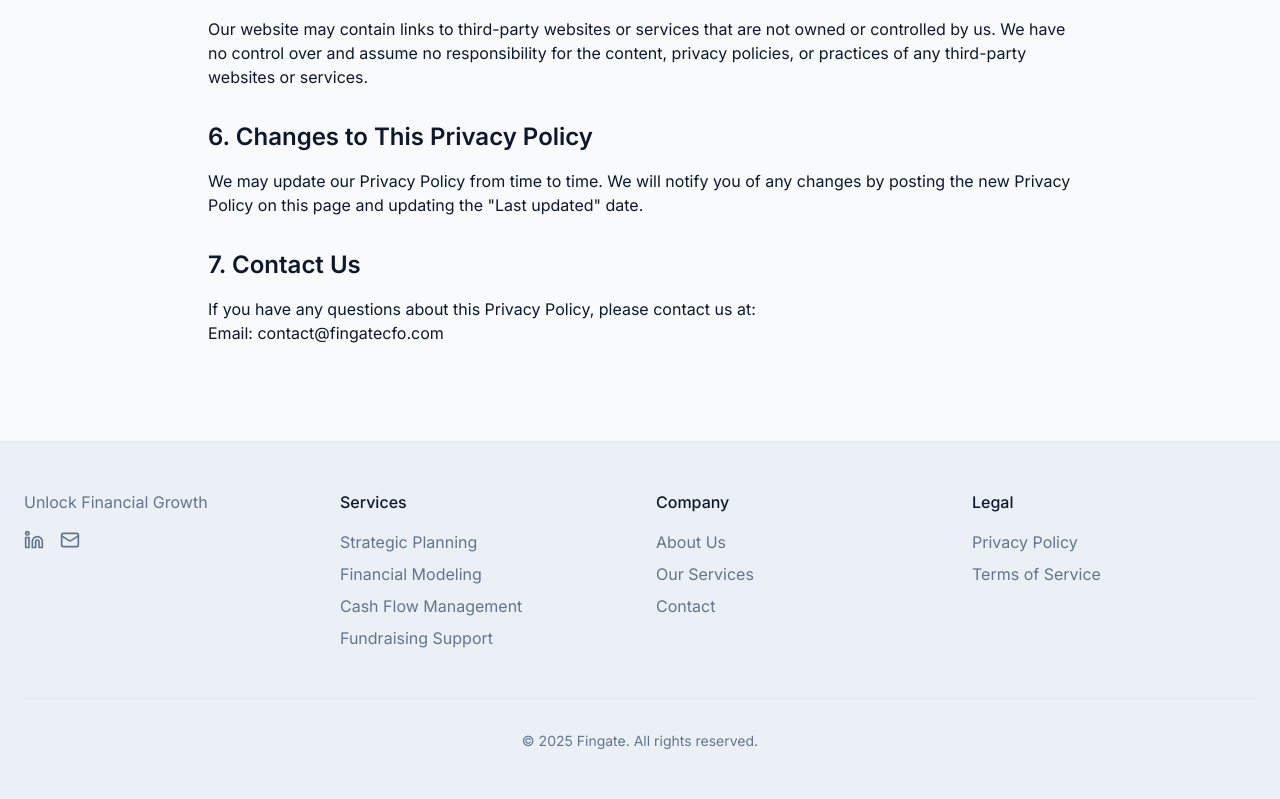
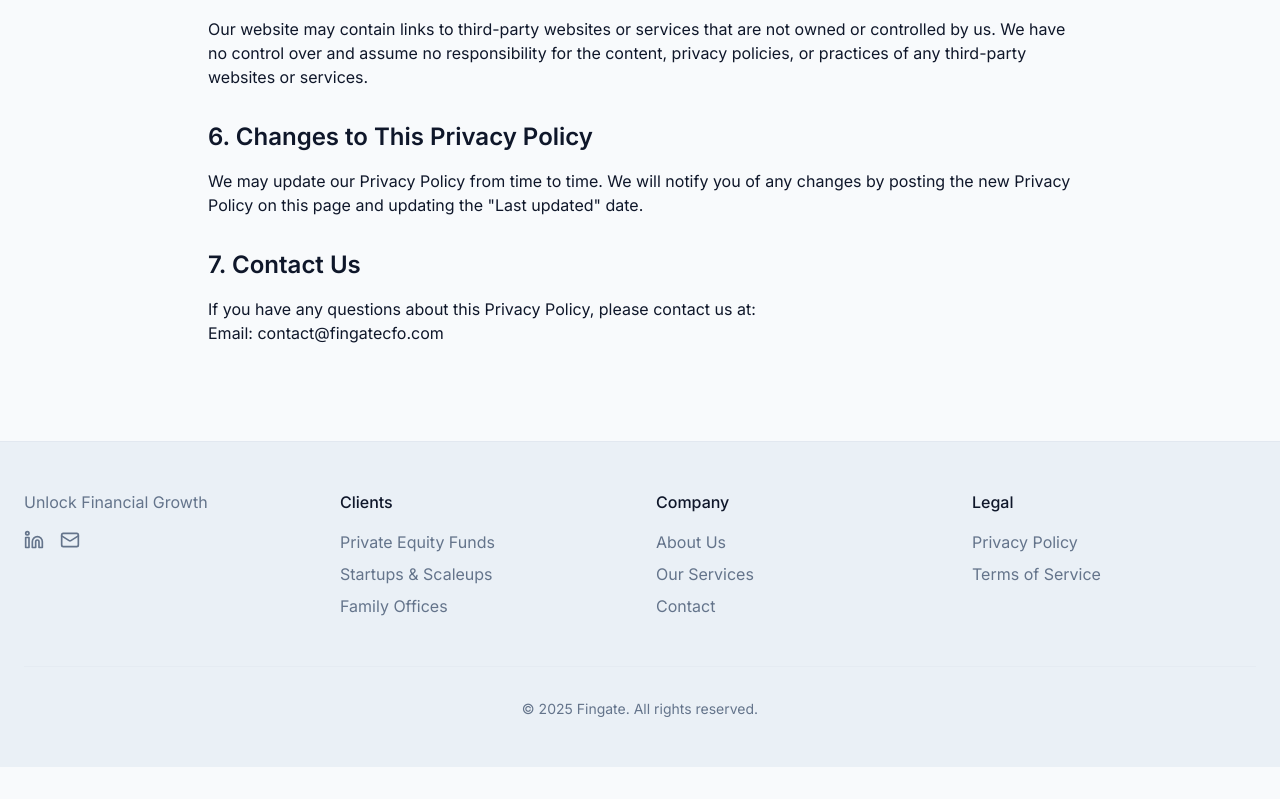
Before and after one commit to rafaelmaranonpy-ui/fingatecfo, a React (Vite) app: page /privacy-policy in a window 1280 px wide. Shown: the part 1051-1850 px from the top of the page. After the commit the page ends 1818 px from the top, so only its background shows below. Built offline with nearby package versions, Linux system fonts and the light colour scheme.

Commit message:
Refactor: Update footer with client types
Update the footer to display client types instead of services.

```diff
--- a/src/components/Footer.tsx
+++ b/src/components/Footer.tsx
@@ -1,3 +1,4 @@
+
 import React from 'react';
 import { Linkedin, Mail } from 'lucide-react';
 import { Link } from 'react-router-dom';
@@ -34,26 +35,21 @@ export const Footer = () => {
           </div>
 
           <div>
-            <h4 className="text-base font-medium mb-4">Services</h4>
+            <h4 className="text-base font-medium mb-4">Clients</h4>
             <ul className="space-y-2">
               <li>
-                <a href="#services" className="text-muted-foreground hover:text-primary transition-colors">
-                  Strategic Planning
+                <a href="#clients" className="text-muted-foreground hover:text-primary transition-colors">
+                  Private Equity Funds
                 </a>
               </li>
               <li>
-                <a href="#services" className="text-muted-foreground hover:text-primary transition-colors">
-                  Financial Modeling
+                <a href="#clients" className="text-muted-foreground hover:text-primary transition-colors">
+                  Startups & Scaleups
                 </a>
               </li>
               <li>
-                <a href="#services" className="text-muted-foreground hover:text-primary transition-colors">
-                  Cash Flow Management
-                </a>
-              </li>
-              <li>
-                <a href="#services" className="text-muted-foreground hover:text-primary transition-colors">
-                  Fundraising Support
+                <a href="#clients" className="text-muted-foreground hover:text-primary transition-colors">
+                  Family Offices
                 </a>
               </li>
             </ul>
```
